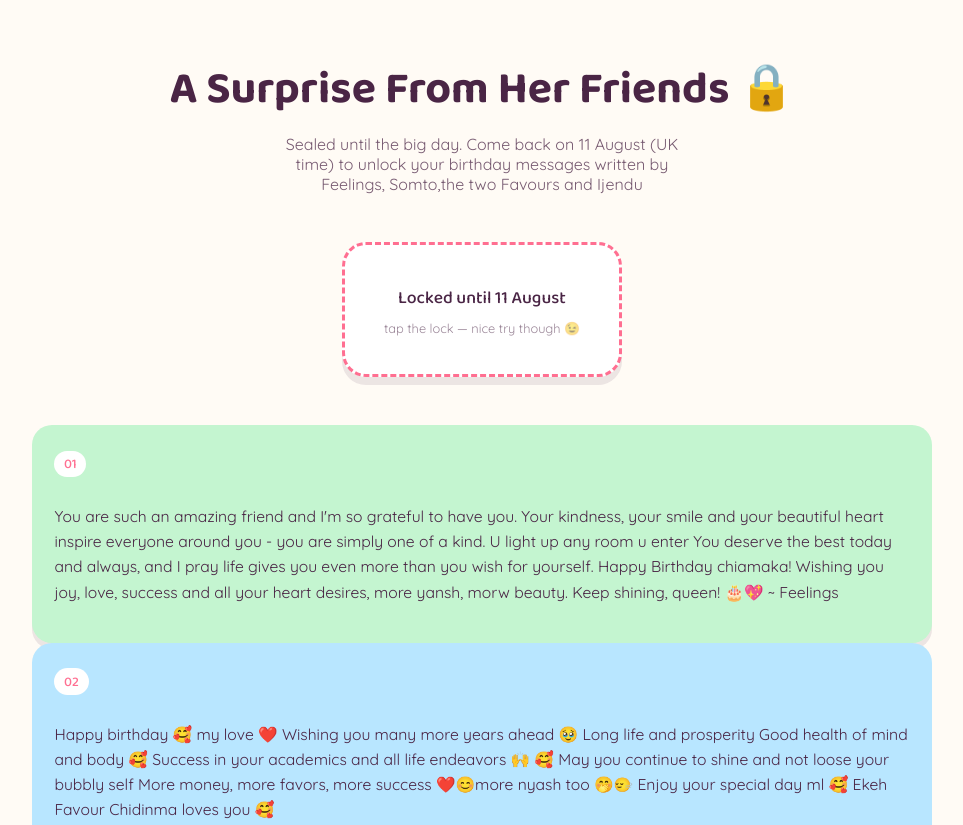
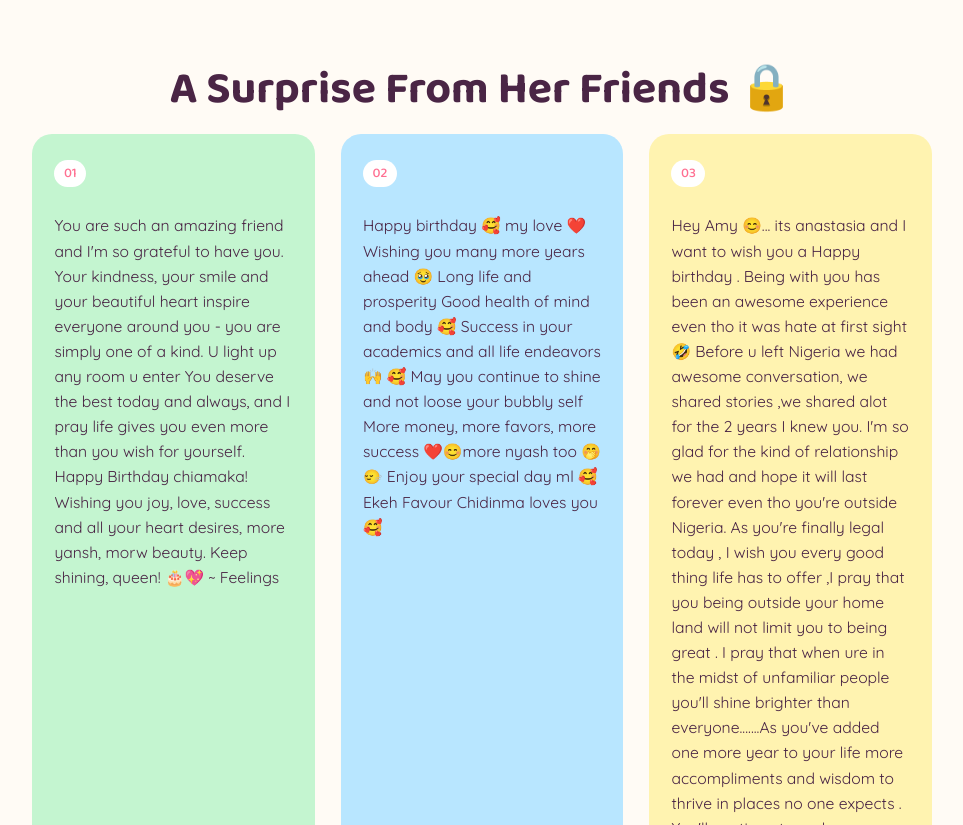
Before and after one commit to demimunacodex-afk/amybliss, a plain HTML site: page amy/index.html in a window 1280 px wide. Shown: the part 1660-2485 px from the top of the page, without its empty margins (158-1121 px from the left). Drawn offline with Linux system fonts and the light colour scheme.

Commit message:
Update index.html

```diff
--- a/amy/index.html
+++ b/amy/index.html
@@ -346,10 +346,12 @@
     margin-top:0.5rem;
   }
   .messages-grid{
+    display: grid;
     grid-template-columns:repeat(auto-fit, minmax(220px,1fr));
     gap:1.6rem;
     max-width:900px;
     margin:0 auto;
+    padding-buttom:10px;
   }
   .messages-grid.show{
     display:grid;
@@ -482,13 +484,7 @@
 
 <section>
   <h2 class="section-title">A Surprise From Her Friends 🔒</h2>
-  <p class="section-sub" id="lock-sub">Sealed until the big day. Come back on 11 August (UK time) to unlock your birthday messages written by Feelings, Somto,the two Favours and Ijendu</p>
 
-  <div class="lockbox" role="button" tabindex="0" aria-pressed="false" aria-label="Locked birthday messages, opens on her birthday">
-
-    <div class="lock-text" >Locked until 11 August</div>
-    <div class="lock-shake-hint">tap the lock — nice try though 😉</div>
-  </div>
 
   <div class="messages-grid">
     <div class="msg-card"><div class="msg-ribbon">01</div><p class="msg-body">You are such an amazing friend and I'm so grateful to have you. Your kindness, your smile and your beautiful heart inspire everyone around you - you are simply one of a kind.
```
